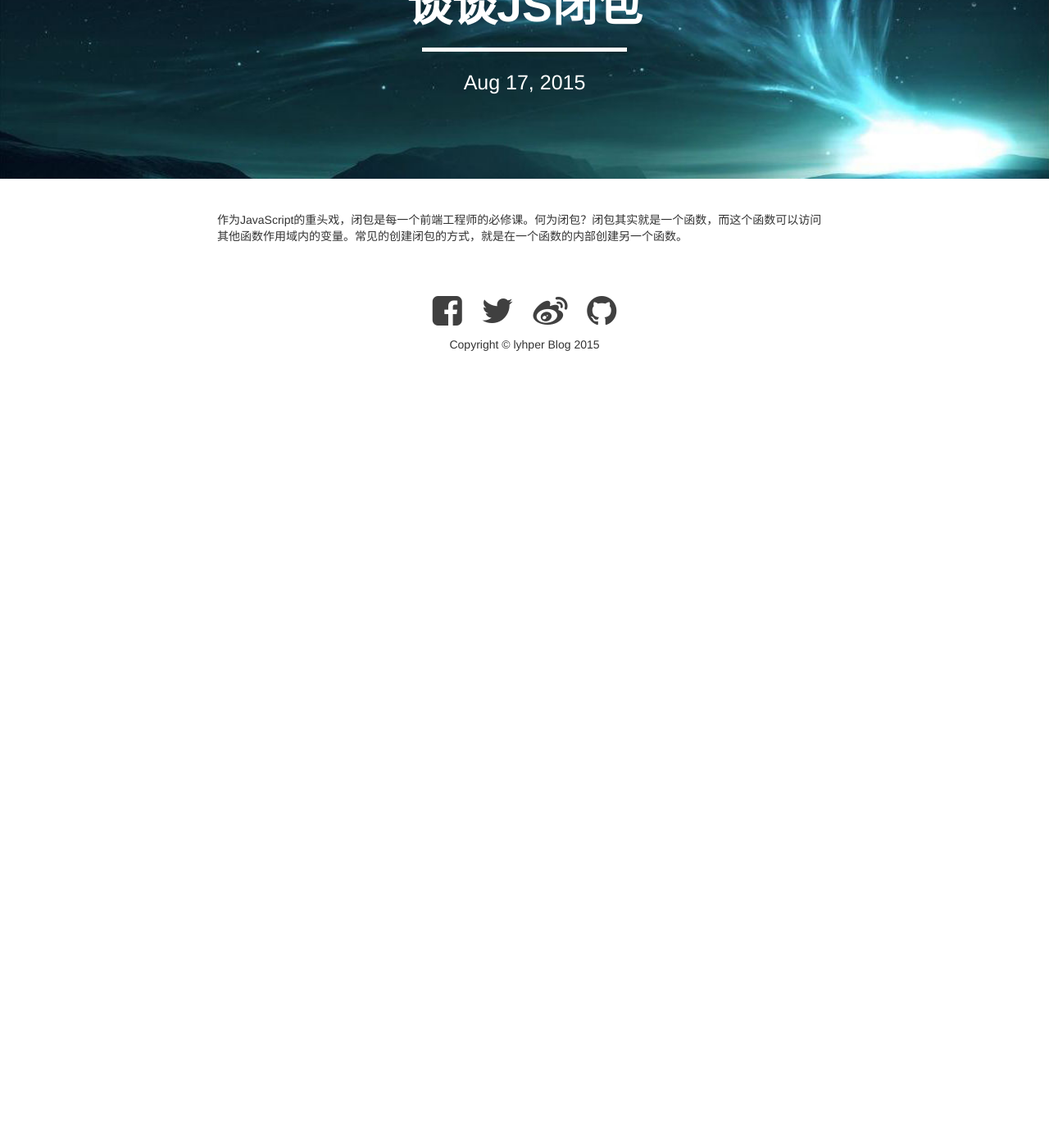
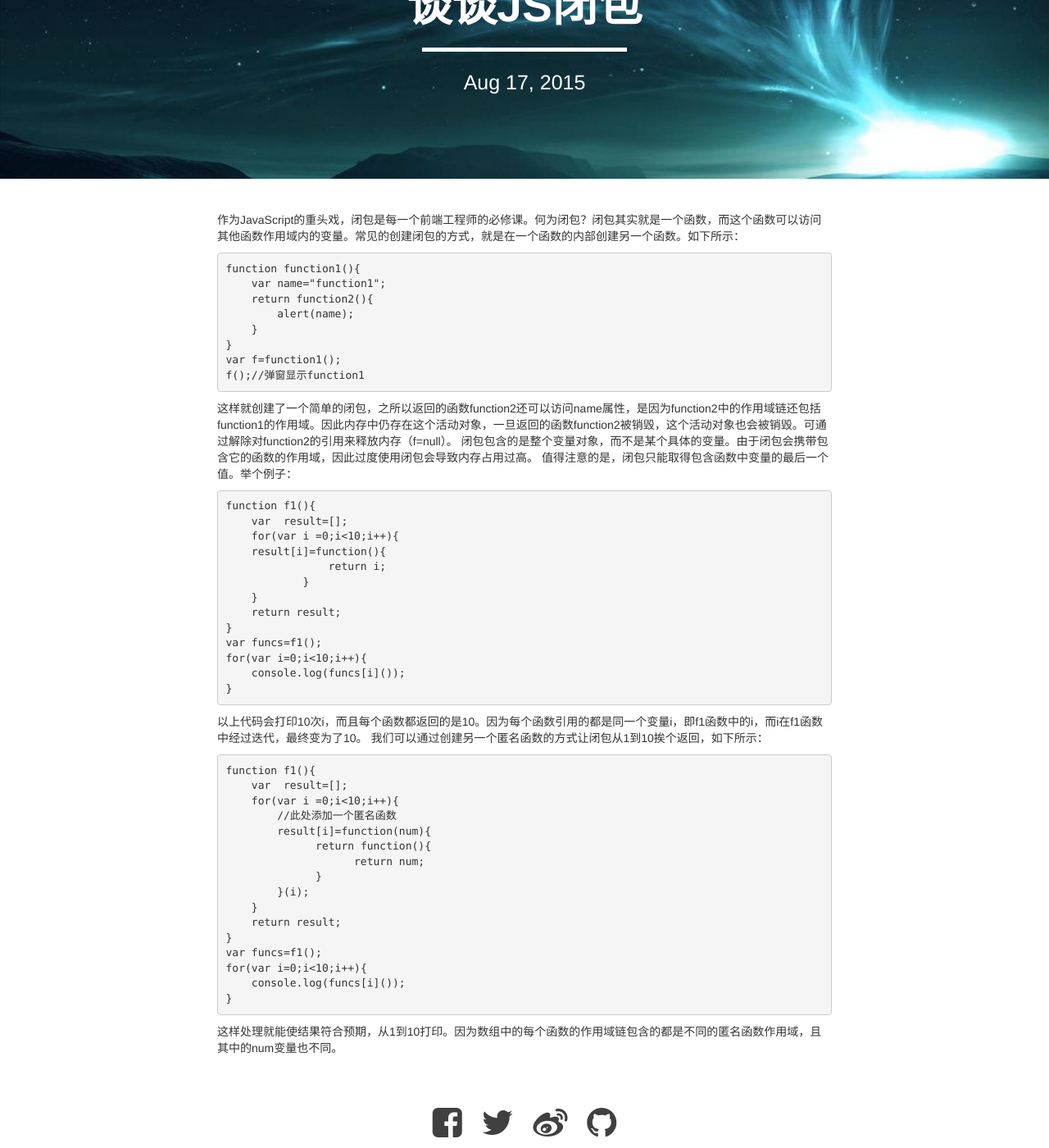
Before and after one commit to lyhper/lyhper.github.io, a Jekyll site: the page built from _posts/2015-08-17-JavaScript-closure.markdown, in a window 1280 px wide and 1400 px high, scrolled down 193 px. Shown: the whole window at 82% size. Built offline with Jekyll 4.4.1, drawn with Linux system fonts in a browser that asks for light colours; before the commit the page ends 900 px from its top, so only the background shows below that.

Commit message:
modify post

```diff
--- a/_posts/2015-08-17-JavaScript-closure.markdown
+++ b/_posts/2015-08-17-JavaScript-closure.markdown
@@ -6,4 +6,59 @@ categories: JavaScript
 header-img: img/JavaScript-closure.jpg
 ---
 
-作为JavaScript的重头戏，闭包是每一个前端工程师的必修课。何为闭包？闭包其实就是一个函数，而这个函数可以访问其他函数作用域内的变量。常见的创建闭包的方式，就是在一个函数的内部创建另一个函数。
+作为JavaScript的重头戏，闭包是每一个前端工程师的必修课。何为闭包？闭包其实就是一个函数，而这个函数可以访问其他函数作用域内的变量。常见的创建闭包的方式，就是在一个函数的内部创建另一个函数。如下所示：
+
+{% highlight ruby %}
+function function1(){
+    var name="function1";
+    return function2(){
+        alert(name);
+    }
+}
+var f=function1();
+f();//弹窗显示function1
+{% endhighlight %}
+
+这样就创建了一个简单的闭包，之所以返回的函数function2还可以访问name属性，是因为function2中的作用域链还包括function1的作用域。因此内存中仍存在这个活动对象，一旦返回的函数function2被销毁，这个活动对象也会被销毁。可通过解除对function2的引用来释放内存（f=null）。
+闭包包含的是整个变量对象，而不是某个具体的变量。由于闭包会携带包含它的函数的作用域，因此过度使用闭包会导致内存占用过高。
+值得注意的是，闭包只能取得包含函数中变量的最后一个值。举个例子：
+
+{% highlight ruby %}
+function f1(){
+    var  result=[];
+    for(var i =0;i<10;i++){
+    result[i]=function(){
+                return i;
+            }
+    }
+    return result;
+}
+var funcs=f1();
+for(var i=0;i<10;i++){
+    console.log(funcs[i]());
+}
+{% endhighlight %}
+
+以上代码会打印10次i，而且每个函数都返回的是10。因为每个函数引用的都是同一个变量i，即f1函数中的i，而i在f1函数中经过迭代，最终变为了10。
+我们可以通过创建另一个匿名函数的方式让闭包从1到10挨个返回，如下所示：
+
+{% highlight ruby %}
+function f1(){
+    var  result=[];
+    for(var i =0;i<10;i++){
+        //此处添加一个匿名函数
+        result[i]=function(num){
+              return function(){
+                    return num;
+              }
+        }(i);
+    }
+    return result;
+}
+var funcs=f1();
+for(var i=0;i<10;i++){
+    console.log(funcs[i]());
+}
+{% endhighlight %}
+
+这样处理就能使结果符合预期，从1到10打印。因为数组中的每个函数的作用域链包含的都是不同的匿名函数作用域，且其中的num变量也不同。
```
